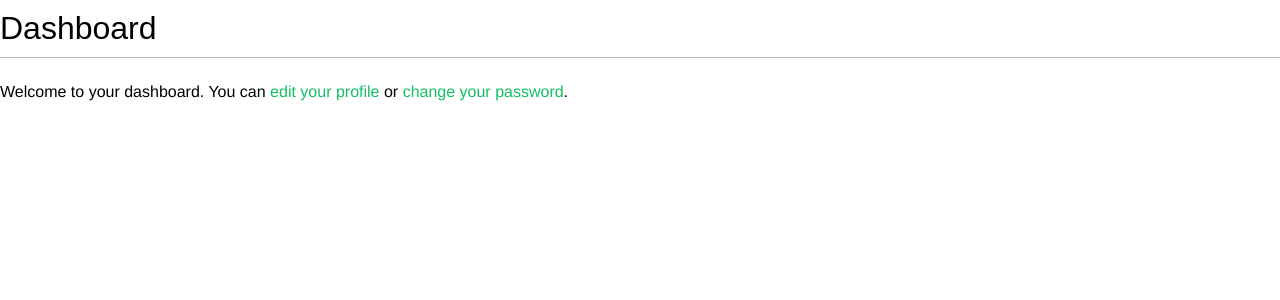
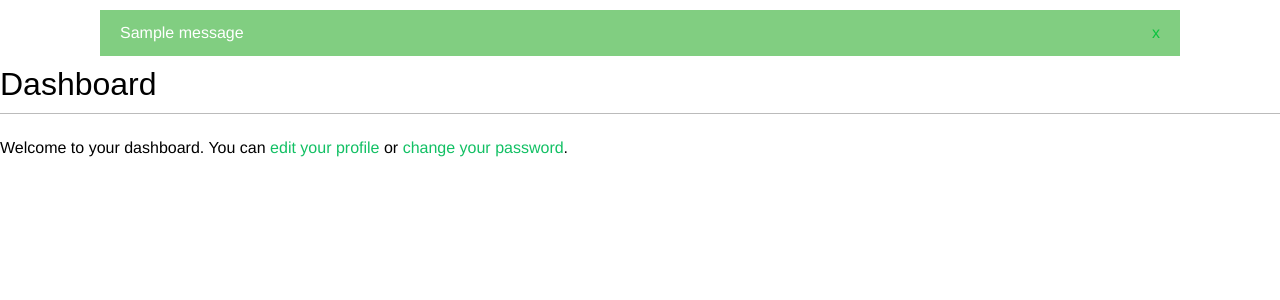
Before and after one commit to SakhnoAndrey/bookmarks, a Django app: page /account/ in a window 1280 px wide. Shown: the part 48-348 px from the top of the page. Run offline with Django 3.2, Linux system fonts and the light colour scheme; a user stored in the database is signed in; one stand-in notice (Sample message) is shown; some web fonts are replaced.

Commit message:
Using the messages framework

```diff
--- a/account/templates/base.html
+++ b/account/templates/base.html
@@ -30,6 +30,16 @@
         {% endif %}
     </span>
 </div>
+{% if messages %}
+    <ul class="messages">
+        {% for message in messages %}
+            <li class="{{ message.tags }}">
+                {{ message|safe }}
+                <a href="#" class="close">x</a>
+            </li>
+        {% endfor %}
+    </ul>
+{% endif %}
 <div id=content=">
     {% block content %}{% endblock %}
 </div>
--- a/account/views.py
+++ b/account/views.py
@@ -2,6 +2,7 @@ from django.http import HttpResponse
 from django.shortcuts import render
 from django.contrib.auth import authenticate, login
 from django.contrib.auth.decorators import login_required
+from django.contrib import messages
 from .forms import LoginForm, UserRegistrationForm, UserEditForm, ProfileEditForm
 from .models import Profile
 
@@ -56,6 +57,9 @@ def edit(request):
         if user_form.is_valid() and profile_form.is_valid():
             user_form.save()
             profile_form.save()
+            messages.success(request, "Profile updated successfully")
+        else:
+            messages.error(request, "Error updating your profile")
     else:
         user_form = UserEditForm(instance=request.user)
         profile_form = ProfileEditForm(instance=request.user.profile)
```
Also changed, not shown: db.sqlite3.
